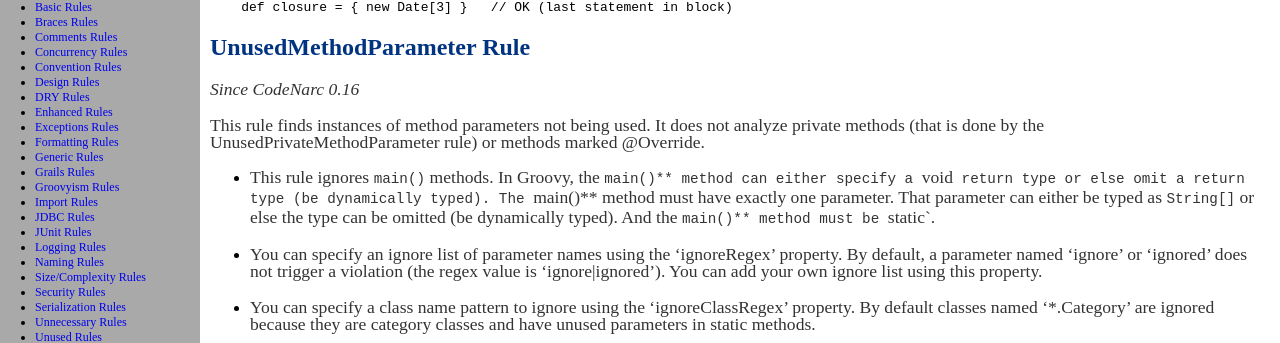
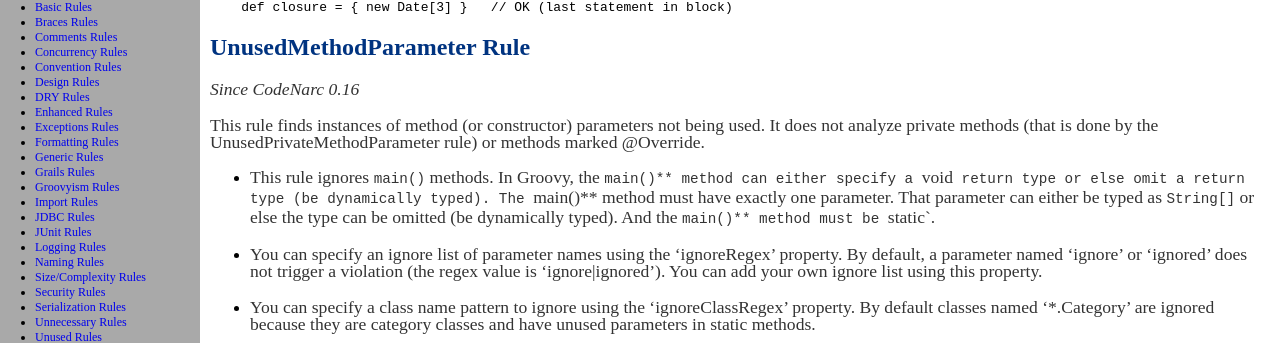
Before and after one commit to CodeNarc/CodeNarc, a Jekyll site: the page built from codenarc-rules-unused.md, in a window 1280 px wide and 900 px high, scrolled down 411 px. Shown: the part 145-488 px from the top of the window. Built offline with Jekyll 4.4.1, drawn with Linux system fonts in a browser that asks for light colours; some of the changed text lies outside the part shown.

Commit message:
#487: Change UnusedMethodParameter and UnusedPrivateMethodParameter to also check constructors

```diff
--- a/codenarc-rules-unused.md
+++ b/codenarc-rules-unused.md
@@ -35,7 +35,7 @@ include:
 
 *Since CodeNarc 0.16*
 
-This rule finds instances of method parameters not being used. It does not analyze private methods (that is done by
+This rule finds instances of method (or constructor) parameters not being used. It does not analyze private methods (that is done by
 the UnusedPrivateMethodParameter rule) or methods marked @Override.
 
   * This rule ignores `main()` methods. In Groovy, the `main()** method can either specify a `void`
@@ -163,7 +163,7 @@ Known limitations:
 
 *Since CodeNarc 0.12*
 
-Checks for parameters to private methods that are not referenced within the method body. Note that the
+Checks for parameters to private methods (or constructors) that are not referenced within the method body. Note that the
 `private` modifier is not currently "respected" by Groovy code (i.e., Groovy can access `private`
 members within other classes).
 
```
Also changed, not shown: other parts of codenarc-rules-unused.md (+0 -1 lines).
